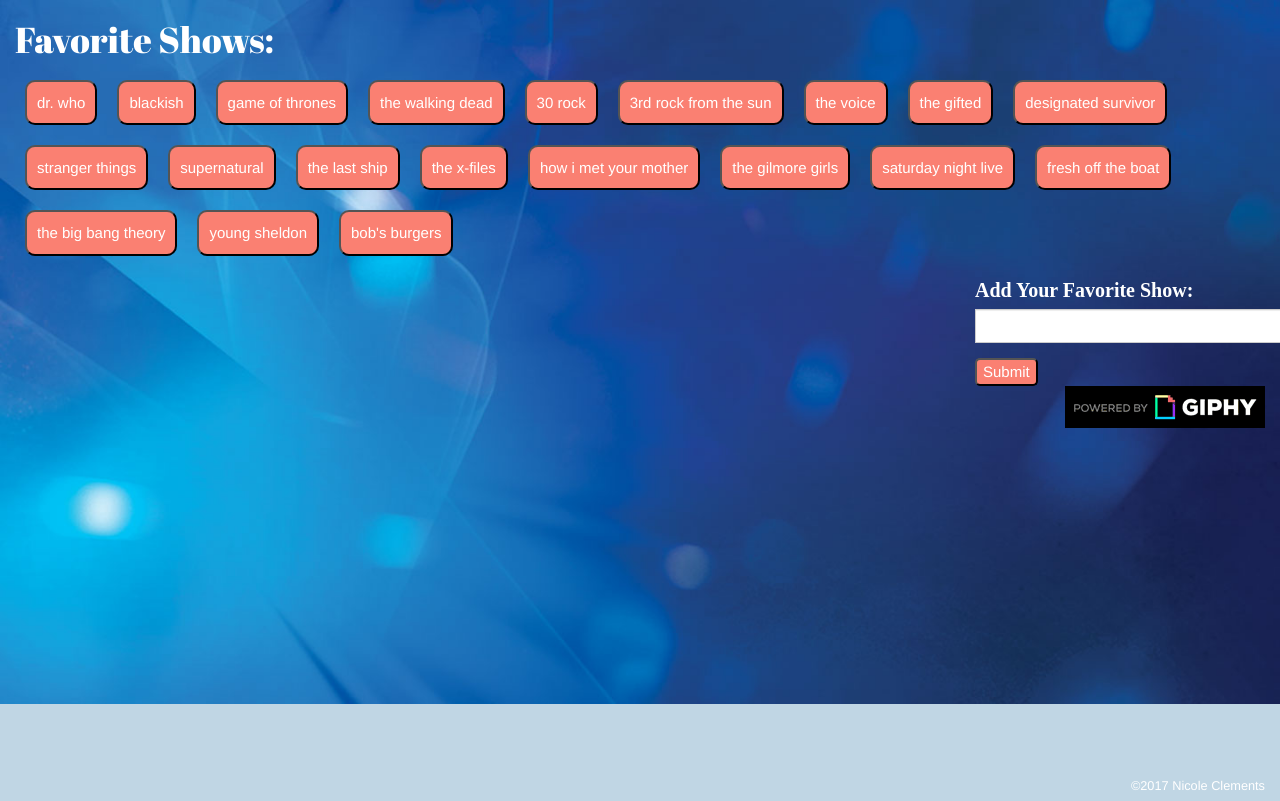
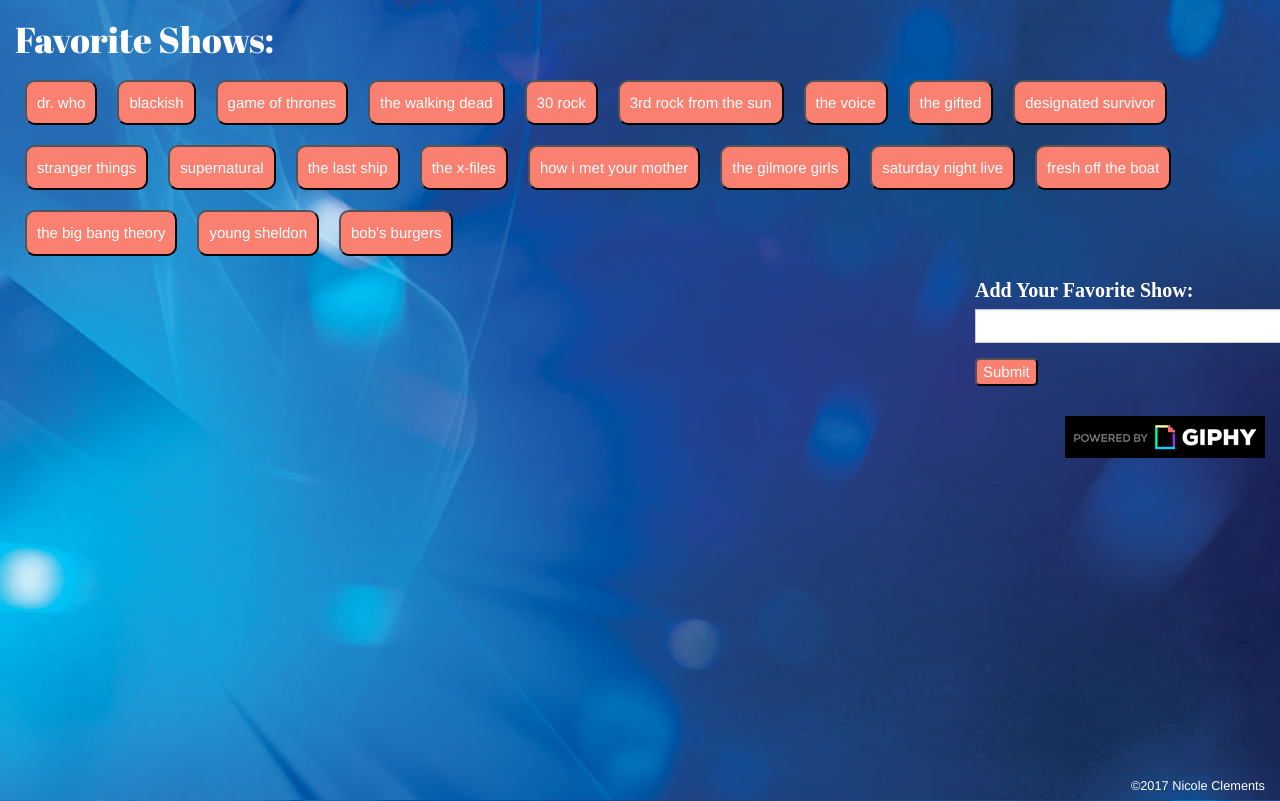
Before and after one commit to NKClem/TV_Show_Gifs, a plain HTML site: page index.html in a window 1280 px wide. Shown: the top 801 px of the page. Drawn offline with nearby package versions, Linux system fonts and the light colour scheme; a web font is replaced by a local one.

Commit message:
back to original styling for background image

```diff
--- a/assets/css/style.css
+++ b/assets/css/style.css
@@ -1,7 +1,9 @@
 body {
-	background: url("../images/background.jpg");
-	background-repeat: no-repeat;
-	background-size: cover;
+	background: url("../images/background.jpg") no-repeat center center fixed;
+	-webkit-background-size: cover;
+  	-moz-background-size: cover;
+  	-o-background-size: cover;
+  	background-size: cover;
 	background-color: #c0d6e4;
 	color: white;
 	font-size: 15px;
@@ -43,6 +45,10 @@
 	margin: 10px;
 }
 
+.giphy-logo {
+	margin-top: 30px;
+}
+
 .footer {
 	position: absolute;
 	bottom: 0;
--- a/index.html
+++ b/index.html
@@ -39,7 +39,7 @@
 						</div>
 						<input id="add-show" type="submit" value="Submit">
 				</form>
-				<img class="pull-right" src="assets/images/PoweredBy_200_Horizontal_Light-Backgrounds_With_Logo.gif" alt="Giphy Logo">
+				<img class="pull-right giphy-logo" src="assets/images/PoweredBy_200_Horizontal_Light-Backgrounds_With_Logo.gif" alt="Giphy Logo">
 			</div>
 		</div>
 	</div>
```
